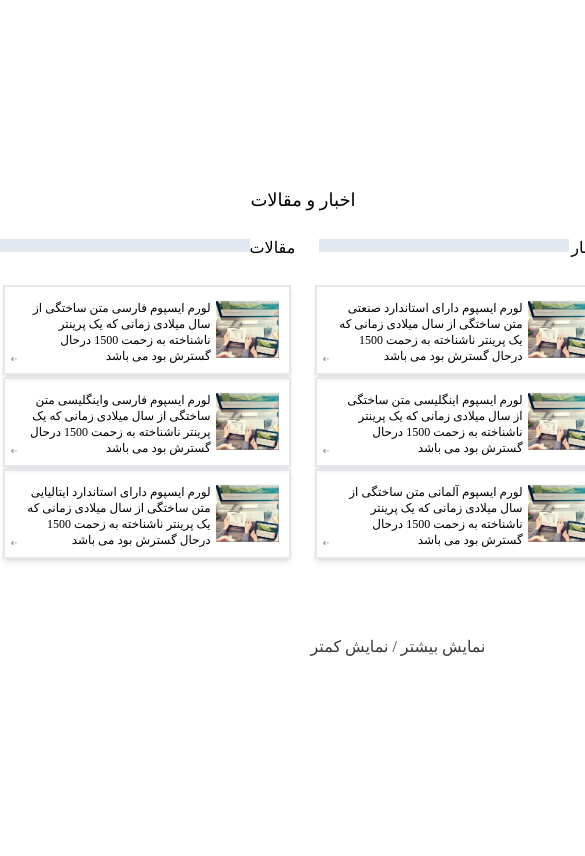
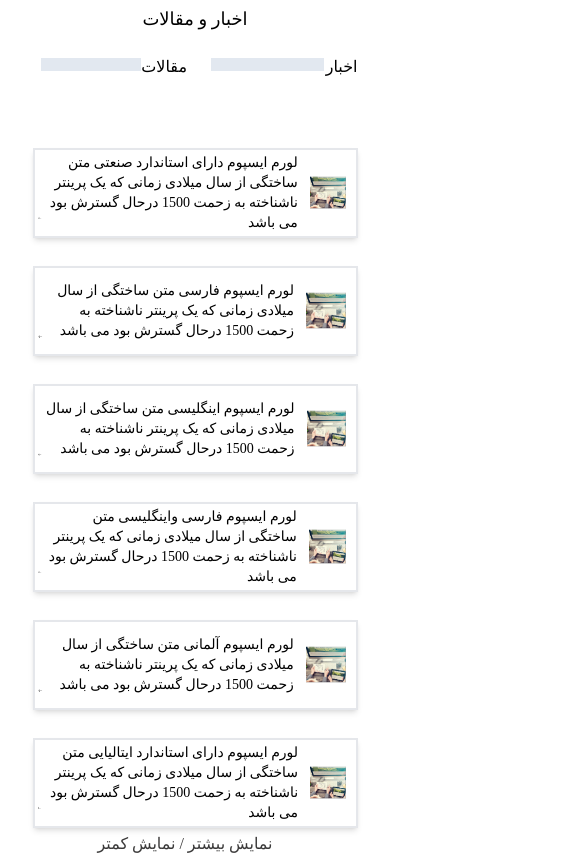
Before and after one commit to academy-react/TechArt, a React (Vite) app: page / in a window 390 px wide. Shown: the whole page, 585 px wide, since content can reach past the window. Built offline with nearby package versions, Linux system fonts and the light colour scheme; a web font is replaced by a local one.

Commit message:
responsive finish

```diff
--- a/src/components/Article/Article.jsx
+++ b/src/components/Article/Article.jsx
@@ -1,14 +1,15 @@
 
 import React from 'react'
 import { TitleArticle } from './title/Title.Article'
-import { Card } from './Card/Card'
+
+import { CardHolder } from './Card/CardHolder'
 
 
 const Article = () => {
     return (
-        <div className=' w-[600px] h-[450px] mx-auto'>
+        <div id='responsive' className=' w-5/6 flex flex-wrap mx-auto my-1 gap-0.5'>
                 <TitleArticle />
-                <Card />
+                <CardHolder />
         </div>
     )
 }
--- a/src/components/Article/Card/Card.jsx
+++ b/src/components/Article/Card/CardHolder.jsx
@@ -2,7 +2,7 @@ import React, { Fragment, useState } from 'react';
 
 import { CardMain } from './CardMain';
 
-const Card = () => {
+const CardHolder = () => {
     const [CardList, setCardList] = useState([
         {title:'لورم ایسپوم دارای استاندارد صنعتی متن ساختگی از سال میلادی زمانی که یک پرینتر ناشناخته به زحمت 1500 درحال گسترش بود می باشد '},
         {title:'لورم ایسپوم فارسی  متن ساختگی از سال میلادی زمانی که یک پرینتر ناشناخته به زحمت 1500 درحال گسترش بود می باشد '},
@@ -17,7 +17,7 @@ const Card = () => {
 
     return (
     <Fragment>
-        <div className="w-full flex flex-wrap gap-0.5 justify-between">
+        <div className="w-full sm:flex-wrap flex flex-wrap  gap-7 mt-[42px]">
             {CardList.map((item,index) => {
                 return(
                 <CardMain  key={index} title={item.title} />
@@ -30,4 +30,4 @@ const Card = () => {
     )
 }
 
-export  {Card}
+export  {CardHolder}
--- a/src/components/Article/Card/CardMain.jsx
+++ b/src/components/Article/Card/CardMain.jsx
@@ -9,12 +9,12 @@ import icon from '../../../assets/image/flash.png';
 const CardMain = ({title}) => {
     return (
 
-        <div className='w-[48%] h-[90px] border-solid border-2 flex flex-reverse shadow-md'>
+        <div className='w-full h-[90px] border-solid border-2 flex flex-reverse shadow-md lg:w-[48%]'>
             <div className='w-[120px] h-[59px] items-center flex pt-[26px] pr-[10px]'>
             <img  src={images} alt="image" />
             </div>
-            <h2 className='w-[300px] h-[90px] items-center flex  text-black text-xs text-right'> {title} </h2>
-            <div className='w-[31px] h-[22px]  my-16 ' > <img src={icon} alt="image" /> </div>
+            <h2 className='w-100% items-center flex  text-black text-sm text-right lg:text-sm pr-3'> {title} </h2>
+            <div className='w-[31px]  my-16 ' > <img src={icon} alt="image" /> </div>
         </div>
     )
 }
--- a/src/components/Article/Home/Card2/Card2.jsx
+++ b/src/components/Article/Home/Card2/Card2Holder.jsx
@@ -2,7 +2,7 @@
 import React, {Fragment, useState } from 'react'
 import { CardMain2 } from './CardMain2'
 
-const Card2 = () => {
+const Card2Holder = () => {
     const [CardList, setCardList] = useState([
         {title:'آموزش ریکت جی اس با استاد جدید ' ,desc:' این کتابخانه توسط فیسبوک و جامعه ای از توسعه دهندگان و به صورت انفرادی توسعه ونگهداری می شود  باشد ک رستگار باشید '},
         {title:'آموزش ریکت جی اس با استاد جدید ' ,desc:' این نمونه توسط فیسبوک و جامعه ای از توسعه دهندگان و به صورت انفرادی توسعه ونگهداری می شود  باشد ک رستگار باشید '},
@@ -17,7 +17,7 @@ const Card2 = () => {
 
     return (
     <Fragment>
-        <div className="w-[100%] h-[500px] flex flex-wrap  gap-7 mt-[42px] ">
+        <div className="w-full sm:flex-wrap flex flex-wrap  gap-7 mt-[42px] ">
             {CardList.map((item,index) => {
                 return(
                 <CardMain2  key={index} title={item.title} desc={item.desc} />
@@ -30,4 +30,4 @@ const Card2 = () => {
     )
 }
 
-export {Card2}
+export {Card2Holder}
--- a/src/components/Article/Home/Card2/CardMain2.jsx
+++ b/src/components/Article/Home/Card2/CardMain2.jsx
@@ -6,12 +6,12 @@ import imag from '../../../../assets/image/Anno.png'
 
 const CardMain2 = ({title,desc}) => {
     return (
-        <div className='w-[30%] h-[220px] border-solid border-2  shadow-md'>
-            <div className='w-[100%] h-[90px] items-center flex pt-[6px] pr-[40px]'>
+        <div className='w-[80%] justify-center h-[220px] border-solid border-2  shadow-md md:w-[30%] sm:w-[29%]'>
+            <div className='w-full h-[90px] items-center flex pt-[6px] pr-[40px]'>
             <img  src={imag} alt="image" />
             </div>
-            <h3 className=' pr-2 items-center text-black text-right font-sans text-[11px] font-bold mt-[7px]'> {title} </h3>
-            <h3 className=' pr-2 items-center text-neutral-600 text-right font-sans text-[10px] mt-[7px] font-bold '> {desc} </h3>
+            <h3 className=' pr-2 items-center text-black text-right font-sans text-xs sm:text-[12px] font-bold mt-[7px]'> {title} </h3>
+            <h3 className=' pr-2 items-center text-neutral-600 text-right font-sans tex-xs sm:text-[11px] mt-[7px] font-bold '> {desc} </h3>
 
         </div>
     )
--- a/src/components/Article/Home/Home.jsx
+++ b/src/components/Article/Home/Home.jsx
@@ -3,27 +3,28 @@
 import React, { Fragment } from 'react'
 import { Formik,Form,Field } from 'formik';
 
-import { Card2 } from './Card2/Card2';
+import { Card2Holder } from './Card2/Card2Holder';
 
-// import ReactArt from '../../../assets/image/Articles.png';
+
 import image from '../../../assets/image/Annot2.png';
 import imageSearch from '../../../assets/image/serch.png';
+
 
 const Home = () => {
     return (
         <Fragment>
             <Formik>
 
-                    <div className=' w-[600px] mx-auto '>
-                        <div className=' w-[269px] h-[230px] pr-[17px] pt-[24px] mx-auto '>
+                    <div className=' w-full mx-8 '>
+                        <div className=' w-[269px] pr-[17px] pt-[24px] ml-20 sm:mx-auto lg:mx-auto md:mr-26'>
                         <img  src={image} alt="image" />
                         </div>
-                        <div className='flex items-stretch '>
-                            <Field className='w-[293px] h-[30px] border-solid border-2 mr-[142px] rounded-md' name='search' placeholder='عنوان مورد نظر....'  />
+
+                            <Field className='px-[39px] border-solid border-2 ml-16 rounded-md sm:mx-auto' name='search' placeholder='عنوان مورد نظر....'  />
                                 {/* <img className='ml-[12px]' src={imageSearch} alt="image" /> */}
 
-                        </div>
-                        <Card2 />
+
+                        <Card2Holder />
                     </div>
 
 
--- a/src/components/Article/Title/MiniDiv.jsx
+++ b/src/components/Article/Title/MiniDiv.jsx
@@ -3,7 +3,7 @@ import React from 'react'
 
 const MiniDiv = () => {
     return (
-        <div className='w-[250px] h-[13px] bg-slate-200 my-1   '> </div>
+        <div className='w-full h-[13px] bg-slate-200 my-1   '> </div>
     )
 }
 
--- a/src/components/Article/Title/Title.Article.jsx
+++ b/src/components/Article/Title/Title.Article.jsx
@@ -5,13 +5,13 @@ import { MiniDiv } from './miniDiv'
 
 const TitleArticle = () => {
     return (
-        <div className="title">
-        <div className=" w-[600px] h-[50px] text-center text-lg font-sans  flex flex-col text-black font-bold"> اخبار و مقالات  </div>
-        <div className=" w-[600px] h-[50px] text-center  font-sans  flex flex-nowrap text-black ">
-            <div className="w-[360px] h-[25px] text-right flex text-base mx-0 gap-0.5"> اخبار
+        <div className="w-full flex flex-wrap">
+        <div className=" w-full h-[50px] text-center text-lg font-sans  flex flex-col text-black font-bold"> اخبار و مقالات  </div>
+        <div className=" w-full h-[50px] text-center  font-sans  flex flex-nowrap text-black ">
+            <div className="w-1/2 h-[25px] text-right flex text-base mx-0 gap-0.5"> اخبار
                 <MiniDiv />
             </div>
-            <div className="w-[360px] h-[25px] text-right ml-7 flex mx-6 "> مقالات
+            <div className="w-1/2 h-[25px] text-right ml-2 flex mx-6  sm: "> مقالات
                 <MiniDiv/>
             </div>
         </div>
--- a/src/index.css
+++ b/src/index.css
@@ -44,5 +44,5 @@ body {
   display: flex;
   place-items: center;
   min-width: 320px;
-  min-height: 100vh;
+  /* min-height: 400px; */
 }
```
